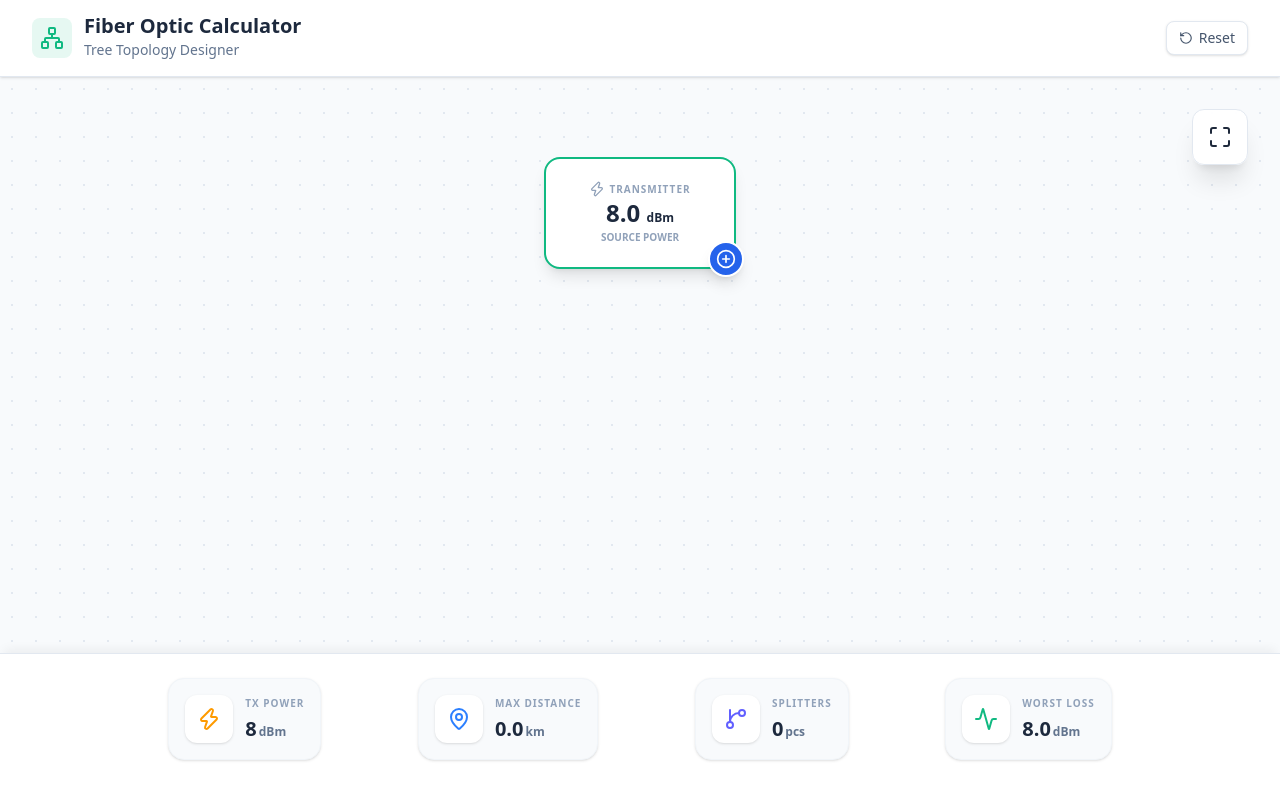
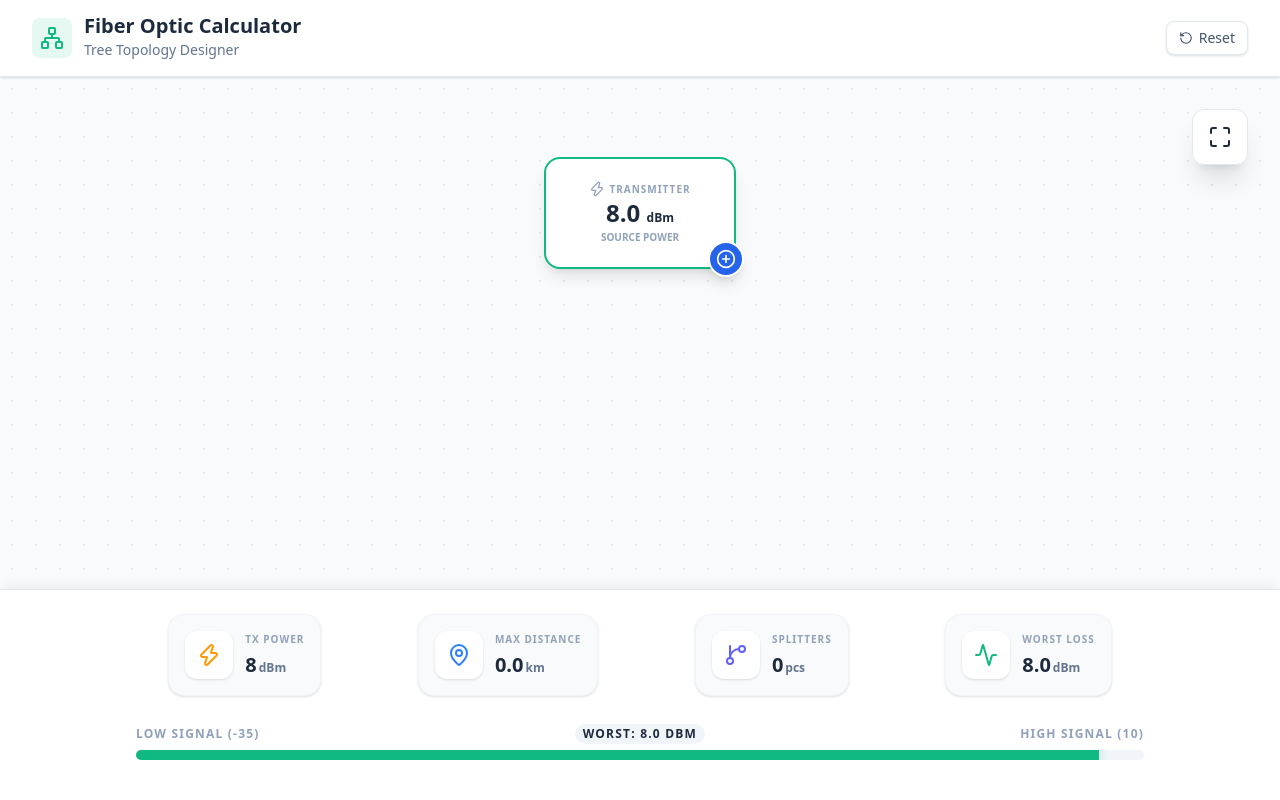
Before and after one commit to anwarmukhlis09-commits/fiber-tree-next, a Next.js app: page /fiber-tree-next/ in a window 1280 px wide. Built offline with nearby package versions, Linux system fonts and the light colour scheme.

Commit message:
Restore premium footer and signal quality bar

```diff
--- a/src/app/page.tsx
+++ b/src/app/page.tsx
@@ -153,10 +153,8 @@ export default function Home() {
     const drawLink = (node: FiberNode) => {
       const parentEl = document.getElementById(`node-${node.id}`);
       if (!parentEl || !node.children) return;
-
       const parentNodeVisual = parentEl.querySelector(':scope > .node');
       if (!parentNodeVisual) return;
-
       const pRect = parentNodeVisual.getBoundingClientRect();
       const pX = (pRect.left + pRect.width / 2 - svgRect.left) / zoom;
       const pY = (pRect.bottom - svgRect.top) / zoom;
@@ -166,11 +164,9 @@ export default function Home() {
         if (!childEl) return;
         const childNodeVisual = childEl.querySelector(':scope > .node');
         if (!childNodeVisual) return;
-
         const cRect = childNodeVisual.getBoundingClientRect();
         const cX = (cRect.left + cRect.width / 2 - svgRect.left) / zoom;
         const cY = (cRect.top - svgRect.top) / zoom;
-
         const path = document.createElementNS("http://www.w3.org/2000/svg", "path");
         const cpY = (pY + cY) / 2;
         const d = `M ${pX} ${pY} C ${pX} ${cpY}, ${cX} ${cpY}, ${cX} ${cY}`;
@@ -186,7 +182,6 @@ export default function Home() {
   }, [treeData, zoom]);
 
   useEffect(() => {
-    // Initial draw and trigger on changes
     requestAnimationFrame(drawConnections);
     window.addEventListener('resize', drawConnections);
     return () => { window.removeEventListener('resize', drawConnections); };
@@ -246,6 +241,8 @@ export default function Home() {
     return { totalDist, totalSplitters, worstPower };
   })();
 
+  const powerPercent = Math.min(100, Math.max(0, ((summaryData.worstPower + 35) / 45) * 100));
+
   return (
     <div className="flex flex-col h-screen bg-slate-50 overflow-hidden font-sans touch-none">
       <header className="bg-white border-b border-slate-200 px-4 md:px-8 py-3 md:py-4 flex justify-between items-center z-50 shadow-sm">
@@ -298,6 +295,22 @@ export default function Home() {
             <SummaryCard Icon={MapPin} title="Max Distance" value={`${summaryData.totalDist.toFixed(1)}`} unit="km" color="text-blue-500" />
             <SummaryCard Icon={GitBranch} title="Splitters" value={`${summaryData.totalSplitters}`} unit="pcs" color="text-indigo-500" />
             <SummaryCard Icon={Activity} title="Worst Loss" value={`${summaryData.worstPower.toFixed(1)}`} unit="dBm" color={summaryData.worstPower > -20 ? 'text-success' : summaryData.worstPower > -27 ? 'text-warning' : 'text-danger'} />
+          </div>
+
+          <div className="px-1 md:px-2 mt-1">
+            <div className="flex justify-between items-center mb-1.5 text-[8px] md:text-xs font-bold text-slate-400 uppercase tracking-widest">
+              <span>Low Signal (-35)</span>
+              <span className="text-slate-800 font-extrabold bg-slate-100 px-2 py-0.5 rounded-full">Worst: {summaryData.worstPower.toFixed(1)} dBm</span>
+              <span>High Signal (10)</span>
+            </div>
+            <div className="h-1.5 md:h-2.5 bg-slate-100 rounded-full overflow-hidden">
+              <div
+                className={`h-full transition-all duration-700 ease-out ${
+                  summaryData.worstPower > -20 ? 'bg-success shadow-[0_0_12px_rgba(16,185,129,0.4)]' : summaryData.worstPower > -27 ? 'bg-warning shadow-[0_0_12px_rgba(250,204,21,0.4)]' : 'bg-danger shadow-[0_0_12px_rgba(239,68,68,0.4)]'
+                }`}
+                style={{ width: `${powerPercent}%` }}
+              />
+            </div>
           </div>
         </div>
       </footer>
```
